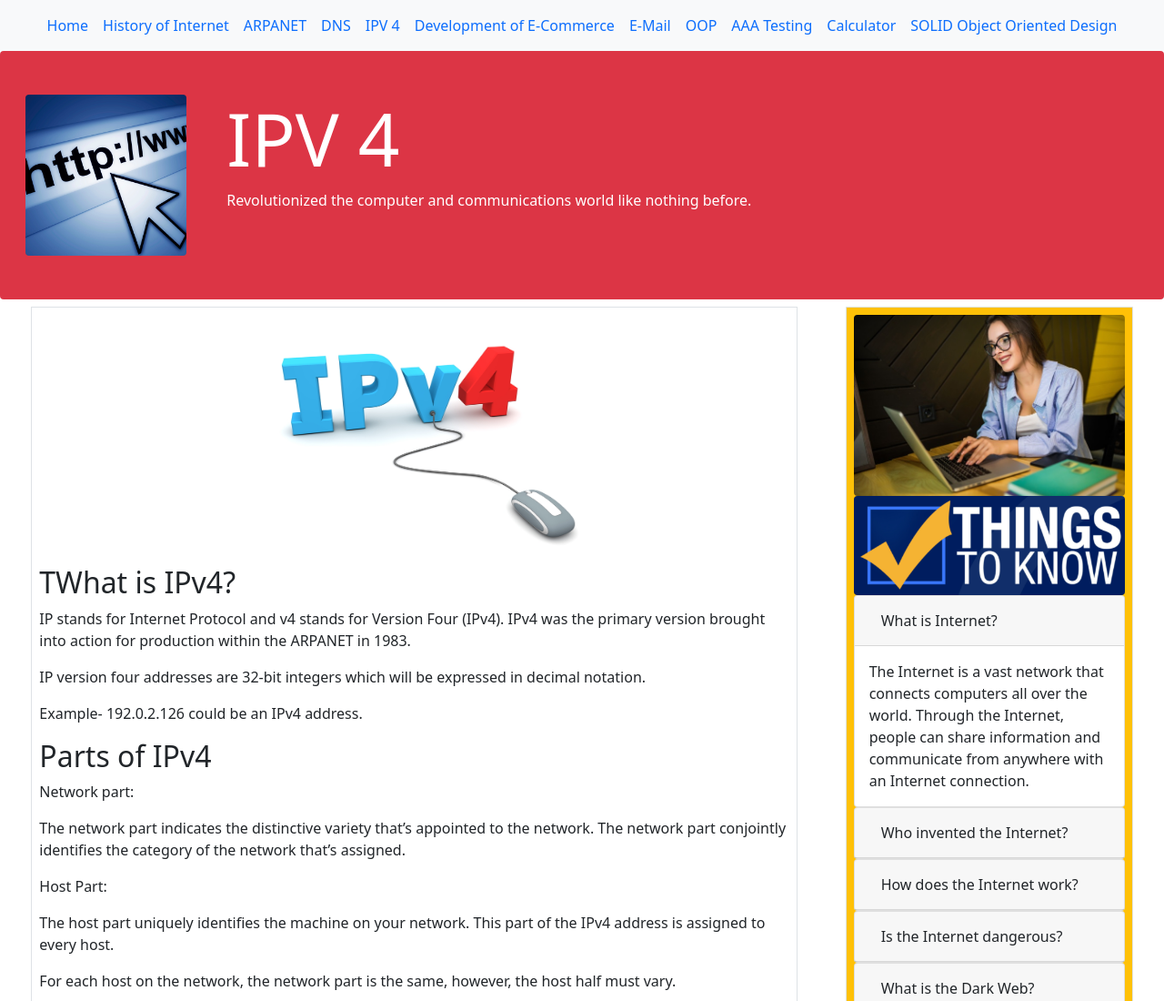
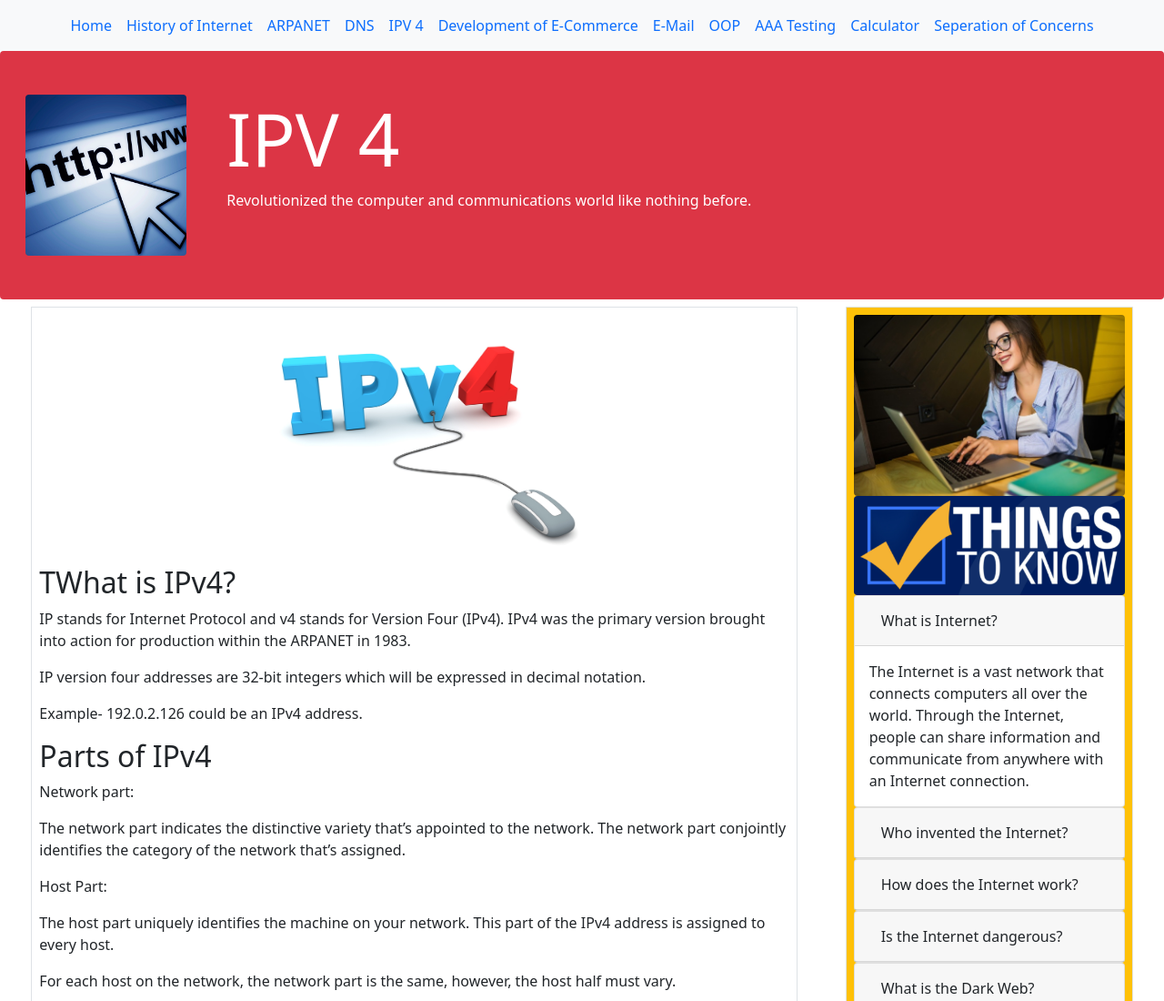
Before and after one commit to manankumbhani/Project2, a plain HTML site: page public_html/IPV4.html in a window 1280 px wide. Shown: the top 1100 px of the page at 91% size. Drawn offline with nearby package versions, Linux system fonts and the light colour scheme.

Commit message:
Fixing error

```diff
--- a/public_html/IPV4.html
+++ b/public_html/IPV4.html
@@ -61,7 +61,7 @@
                     <a class="nav-link" href="">Calculator</a>
                 </li>
                 <li class="nav-item">
-                    <a class="nav-link" href="">SOLID Object Oriented Design</a>
+                    <a class="nav-link" href="">Seperation of Concerns</a>
                 </li>
 
             </ul>
```
Also changed, not shown: public_html/arpanet.html (+1 -1 lines), public_html/dns.html (+1 -1 lines), public_html/ecom.html (+1 -1 lines), public_html/email.html (+1 -1 lines), public_html/history.html (+1 -1 lines), public_html/index.html (+1 -1 lines), public_html/virus.html (+1 -1 lines), public_html/wifi.html (+1 -1 lines), public_html/youtube.html (+1 -1 lines).
